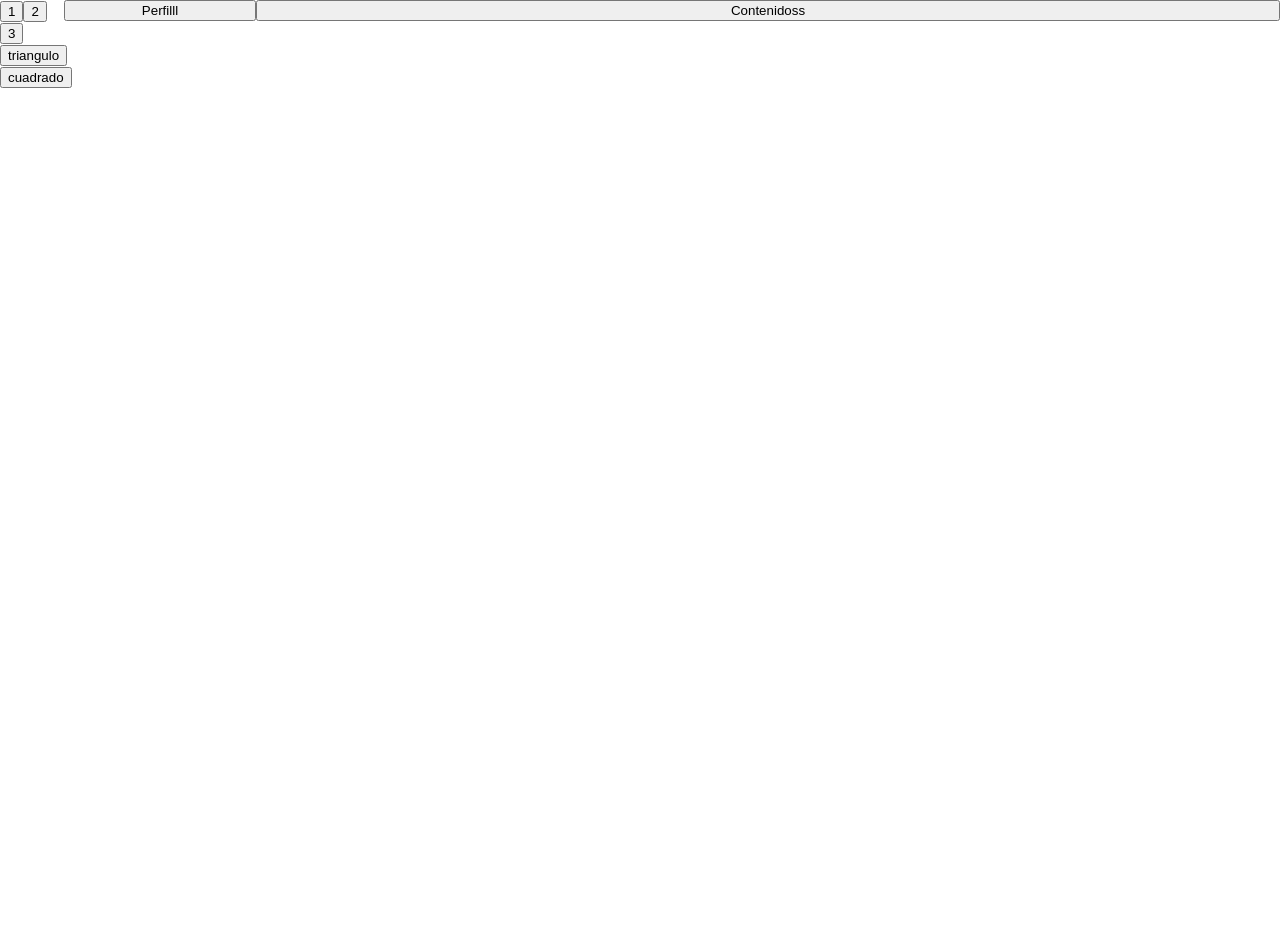
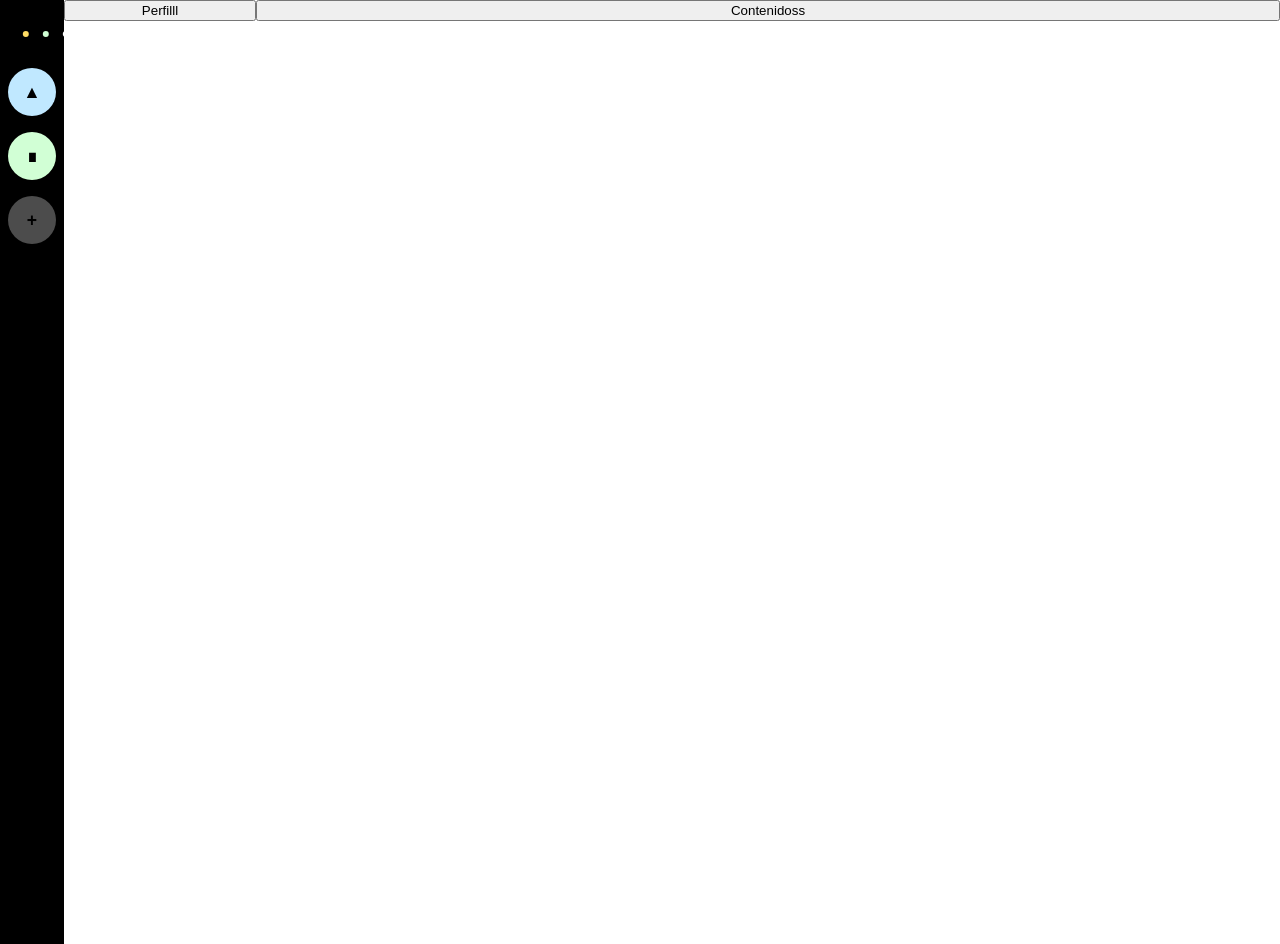
Before and after one commit to RubenChalapud/PracticaScss, a React (Create React App) app: page / in a window 1280 px wide. Before the commit the page ends 800 px from the top, so only its background shows below. Built offline with nearby package versions, Linux system fonts and the light colour scheme.

Commit message:
Se realizó el Navegador con estilos.

```diff
--- a/src/Components/Navegacion/Navegacion.css
+++ b/src/Components/Navegacion/Navegacion.css
@@ -3,4 +3,52 @@
     flex-direction: column;
     max-width: 5%;
     width: 5%;
+    height: 59rem;
+    background: #000000;
 }
+
+.o-nav-icons {
+    margin: 1rem;
+    margin-top: 1.5rem;
+    display: flex;
+    flex-direction: row;
+    padding-left: 0.3rem;
+}
+
+.o-nav-botones {
+    display: flex;
+    flex-direction: column;
+    align-items: center;
+}
+
+.o-nav-boton {
+    width: 3rem;
+    height: 3rem;
+    border: none;
+    border-radius: 30rem;
+    margin-bottom: 0.5rem;
+    margin-top: 0.5rem;
+    background-color: #C0E8FF;
+    text-align: center;
+    font-size: 1.1em;
+    font-weight: 700;
+}
+
+.o-nav-container-boton-select {
+    display: flex;
+    flex-direction: row;
+}
+
+.o-svg-boton {
+    align-self: center;
+    position: absolute;
+    margin-left: -1rem;
+}
+
+button.o-nav-boton.o-nav-boton-select {
+    background-color: #D1FFD5;
+}
+
+button.o-nav-boton.o-nav-boton-mas {
+    background-color: #4C4C4C;
+}
--- a/src/Components/Navegacion/Navegacion.js
+++ b/src/Components/Navegacion/Navegacion.js
@@ -4,14 +4,20 @@ import "./Navegacion.css"
 function Navegacion() {
     return (
       <div className="o-navegacion">
-        <div className="o-nav-icons">
-          <button>1</button>
-          <button>2</button>
-          <button>3</button>
-        </div>
+        <svg width="60" height="20" className="o-nav-icons">
+            <circle cx="5" cy="10" r="3" fill="#FFDD64" />
+            <circle cx="25" cy="10" r="3" fill="#D1FFD5" />
+            <circle cx="45" cy="10" r="3" fill="#FFFFFF" />
+        </svg>
         <div className="o-nav-botones">
-          <button>triangulo</button>
-          <button>cuadrado</button>
+          <button className="o-nav-boton">▲</button>
+          <div className="o-nav-container-boton-select">
+            <svg width="4" height="30" className="o-svg-boton">
+              <rect width="4" height="30" fill="#D1FFD5"/>
+            </svg>
+            <button className="o-nav-boton o-nav-boton-select">∎</button>
+          </div>
+          <button className="o-nav-boton o-nav-boton-mas">+</button>
         </div>
       </div>
     );
```
